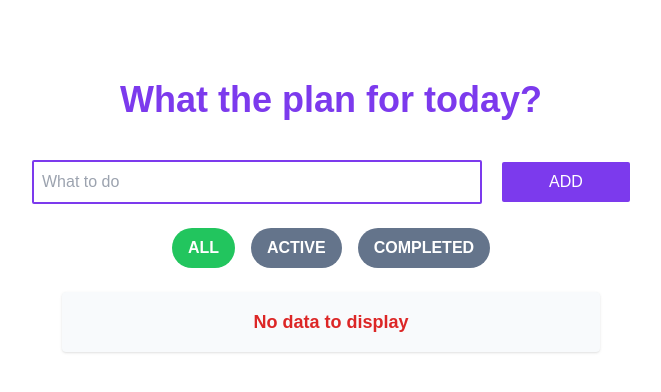
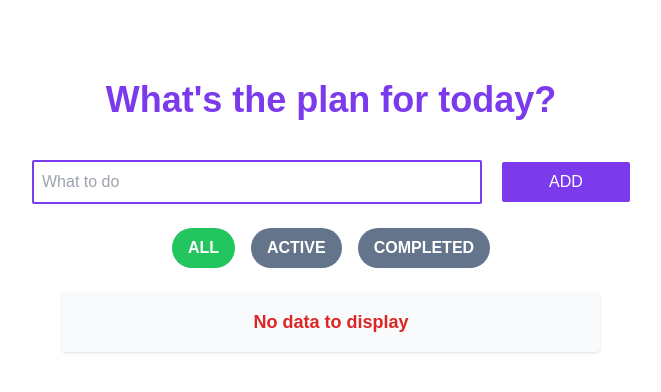
Before and after one commit to Anugerah20/Todolist-App, a React (Vite) app: page / in a window 1280 px wide. Shown: the top 392 px of the page, without its empty margins (309-970 px from the left). Built offline with nearby package versions, Linux system fonts and the light colour scheme.

Commit message:
fix the quotation marks

```diff
--- a/src/components/FormTodoList.jsx
+++ b/src/components/FormTodoList.jsx
@@ -84,7 +84,7 @@ function FormTodoList() {
     /* START: FORM TODO */
     <main className="w-[90%] sm:w-max h-auto sm:h-auto lg:h-auto mx-auto md:mx-auto flex sm:flex justify-center sm:justify-center items-center sm:items-center font-sansPro flex-col mt-20 lg:mt-20 md:mt-10">
       <h1 className="text-center text-violet-600 sm:text-center text-3xl sm:text-4xl font-extrabold">
-        What the plan for today?
+        What's the plan for today?
       </h1>
       <section className="flex sm:flex justify-center sm:justify-center items-center sm:items-start w-full mx-4 sm:mx-auto mt-10 sm:mt-10 md:mt-5 lg:mt-10">
         <form onSubmit={handleSubmit}>
```
